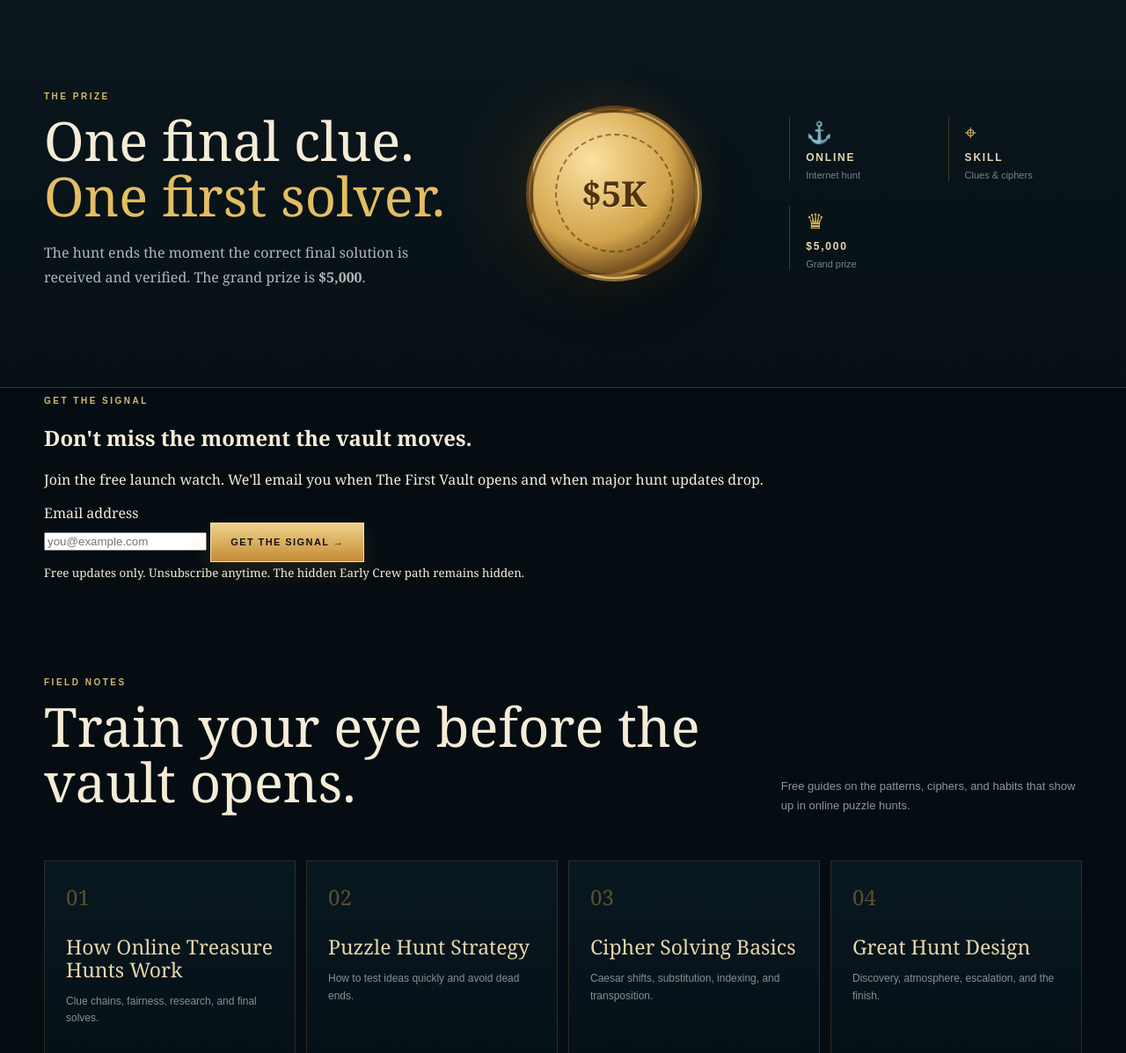
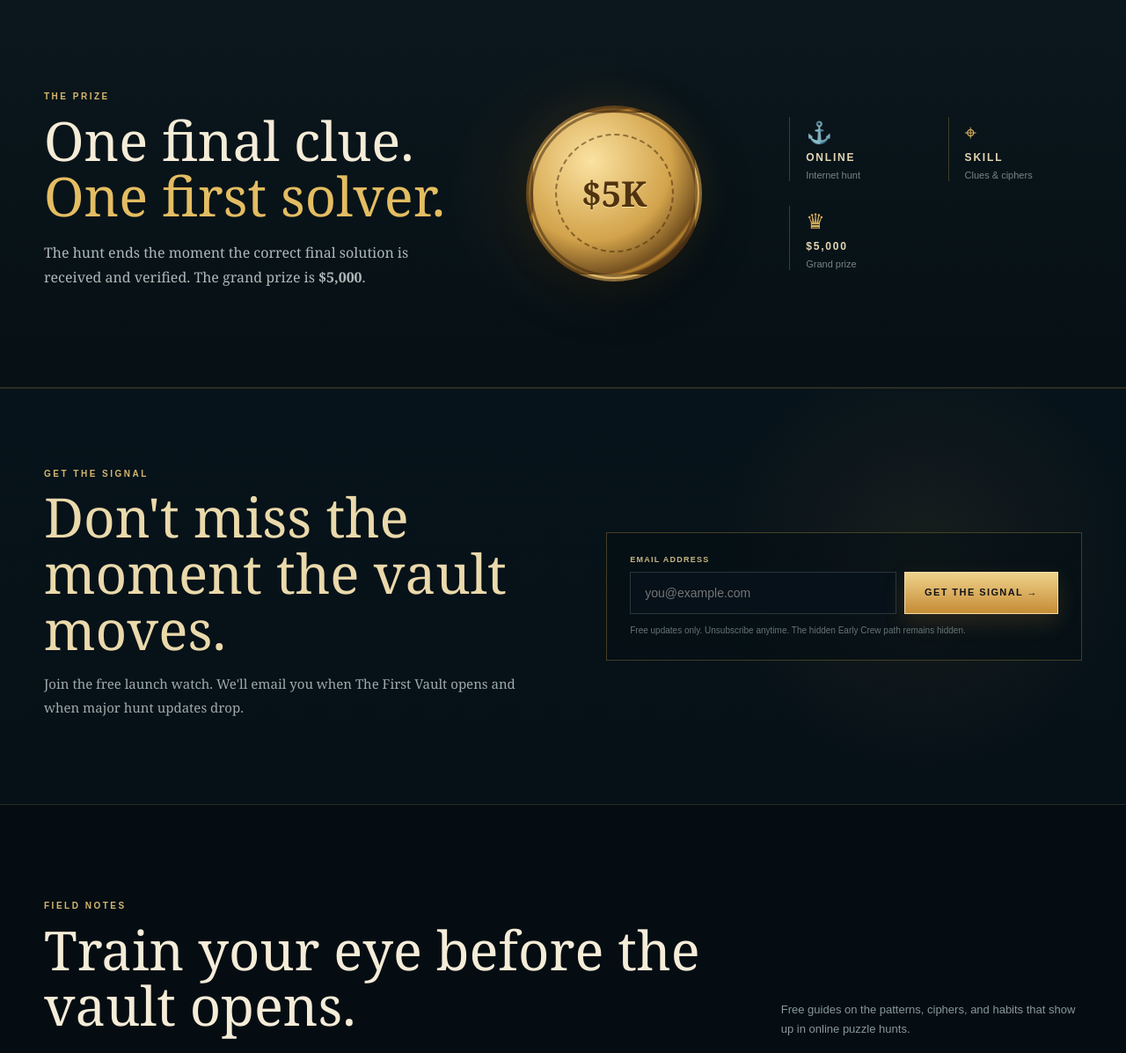
Before and after one commit to ShanePrairie/internetbooty, a Flask app: page / in a window 1280 px wide; the page is wider, and only the part inside the window is pictured. Shown: the part 1947-3144 px from the top of that part at 88% size. Run offline with Flask 3, Linux system fonts and the light colour scheme.

Commit message:
Style launch-watch signup funnel

```diff
--- a/static/css/site.css
+++ b/static/css/site.css
@@ -164,3 +164,16 @@ a{color:inherit;text-decoration:none}.shell{width:min(1180px,calc(100% - 40px));
 .field-notes-grid p{color:#829094;font:12px/1.65 Arial,sans-serif;margin:0}
 @media(max-width:900px){.field-notes-grid{grid-template-columns:1fr 1fr}}
 @media(max-width:600px){.field-notes{padding:70px 0}.field-notes-grid{grid-template-columns:1fr}.field-notes-grid>a{min-height:190px}}
+
+.launch-watch{padding:82px 0;border-block:1px solid rgba(214,168,76,.16);background:radial-gradient(circle at 82% 42%,rgba(214,168,76,.08),transparent 22%),linear-gradient(180deg,#07131a,#061017)}
+.launch-watch-grid{display:grid;grid-template-columns:1fr .95fr;gap:70px;align-items:center}
+.launch-watch h2{font-size:clamp(38px,5vw,62px);font-weight:400;line-height:1.03;color:#ead9ab;margin:12px 0 17px}
+.launch-watch p:not(.section-kicker){color:#9eabad;font-size:15px;line-height:1.75;max-width:650px}
+.launch-watch-form-wrap{border:1px solid rgba(214,168,76,.3);padding:26px;background:rgba(5,14,20,.58)}
+.launch-watch-form label{display:block;margin-bottom:9px;color:#c8b783;font:800 9px/1 Arial,sans-serif;letter-spacing:.14em;text-transform:uppercase}
+.launch-watch-row{display:grid;grid-template-columns:1fr auto;gap:9px}
+.launch-watch-row input{min-width:0;background:#061119;border:1px solid rgba(166,186,188,.22);color:#f4ead0;padding:15px 16px;outline:none;font:14px/1 Arial,sans-serif}
+.launch-watch-row input:focus{border-color:rgba(214,168,76,.72);box-shadow:0 0 0 3px rgba(214,168,76,.07)}
+.launch-watch-form small{display:block;margin-top:11px;color:#647477;font:10px/1.5 Arial,sans-serif}
+@media(max-width:900px){.launch-watch-grid{grid-template-columns:1fr;gap:32px}}
+@media(max-width:600px){.launch-watch{padding:62px 0}.launch-watch-form-wrap{padding:20px}.launch-watch-row{grid-template-columns:1fr}.launch-watch-row .primary{width:100%}}
```
